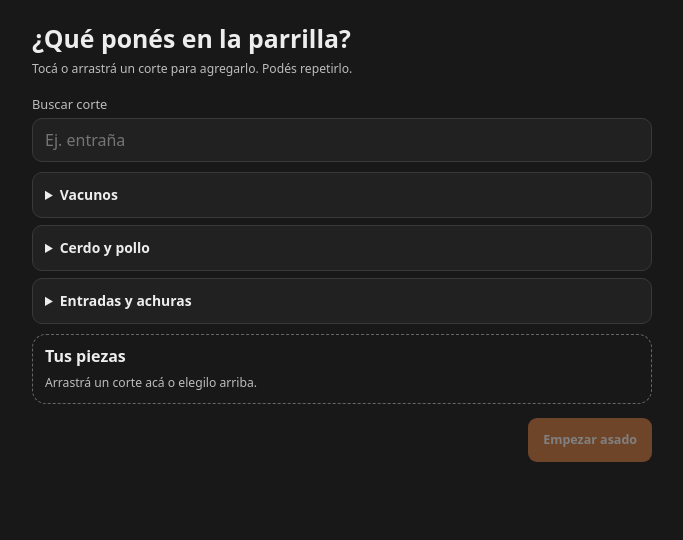
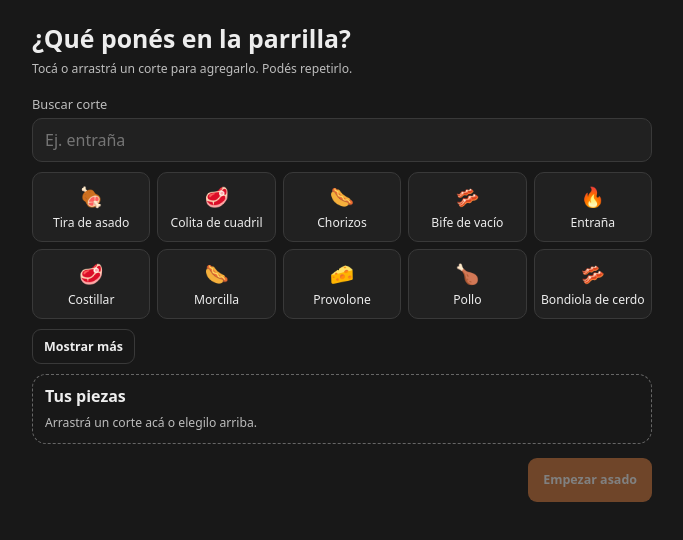
Before and after one commit to diegorych/parrilla-timer, a plain HTML site: page index.html in a window 1280 px wide. Shown: the whole page, without its empty margins (298-981 px from the left). Drawn offline with Linux system fonts and the light colour scheme.

Commit message:
Mostrar cortes en tarjetas con cantidad editable

```diff
--- a/app.js
+++ b/app.js
@@ -337,64 +337,100 @@ let draft = [];
 let draggedType = null;
 
 function addPiece(type) {
+  if (draft.filter(piece => piece.type === type).length >= 99) return;
   draft.push(createPiece(type));
   renderDraft();
 }
 
-const cutGroups = [
-  ['Vacunos', [3, 13, 2, 6, 4, 5, 7, 12, 11, 8, 9, 14, 15, 10, 16]],
-  ['Cerdo y pollo', [17, 18, 19]],
-  ['Entradas y achuras', [0, 20, 24, 1, 21, 22, 23]],
-];
+const commonCuts = [3, 2, 0, 4, 5, 13, 20, 1, 19, 17];
+const remainingCuts = presets.map((_, type) => type).filter(type => !commonCuts.includes(type));
 const search = $('#cut-search');
+const more = $('#more-cuts');
+const extra = $('#extra-cuts');
 const normalize = value => value.normalize('NFD').replace(/\p{Diacritic}/gu, '').toLowerCase().trim();
-const groups = cutGroups.map(([label, types]) => {
-  const group = document.createElement('details');
-  group.className = 'cut-group';
-  const summary = document.createElement('summary');
-  summary.textContent = label;
-  group.append(summary);
-  const buttons = types.map(type => {
+const catalog = new Map();
+let expanded = false;
+
+function createCutCard(type, container) {
+  const preset = presets[type];
+  const card = document.createElement('div');
+  card.className = 'cut-card';
+
   const button = document.createElement('button');
   button.type = 'button';
   button.className = 'cut-option';
   button.draggable = true;
-    button.textContent = (emojis[type] ?? presets[type].emoji ?? '🥩') + ' ' + presets[type].name;
-    const plus = document.createElement('span');
-    plus.textContent = '+';
-    plus.setAttribute('aria-hidden', 'true');
-    button.append(plus);
-    button.setAttribute('aria-label', 'Agregar ' + presets[type].name);
+  button.setAttribute('aria-label', 'Agregar ' + preset.name);
+  const icon = document.createElement('span');
+  icon.textContent = emojis[type] ?? preset.emoji ?? '🥩';
+  icon.setAttribute('aria-hidden', 'true');
+  button.append(icon, preset.name);
   button.addEventListener('click', () => addPiece(type));
   button.addEventListener('dragstart', event => {
     draggedType = type;
-      event.dataTransfer.setData('text/plain', presets[type].name);
+    event.dataTransfer.setData('text/plain', preset.name);
     event.dataTransfer.effectAllowed = 'copy';
   });
   button.addEventListener('dragend', () => {
     draggedType = null;
     dropZone.classList.remove('drag-over');
   });
-    group.append(button);
-    return { button, name: normalize(presets[type].name) };
+
+  const label = document.createElement('label');
+  label.className = 'cut-quantity';
+  label.textContent = 'Cantidad';
+  const input = document.createElement('input');
+  input.type = 'number';
+  input.inputMode = 'numeric';
+  input.min = '0';
+  input.max = '99';
+  input.setAttribute('aria-label', 'Cantidad de ' + preset.name);
+  input.addEventListener('keydown', event => {
+    if (event.key !== 'Enter') return;
+    event.preventDefault();
+    input.blur();
   });
-  $('#ingredients').append(group);
-  return { group, buttons };
+  input.addEventListener('change', () => {
+    const count = draft.filter(piece => piece.type === type).length;
+    const requested = input.valueAsNumber;
+    if (!Number.isInteger(requested) || requested < 0 || requested > 99) {
+      input.value = count;
+      return;
+    }
+    for (let index = count; index < requested; index++) draft.push(createPiece(type));
+    for (let index = count; index > requested; index--) {
+      draft.splice(draft.findLastIndex(piece => piece.type === type), 1);
+    }
+    renderDraft();
+    if (!requested) button.focus();
   });
+  label.append(input);
+  card.append(button, label);
+  container.append(card);
+  catalog.set(type, { card, button, label, input, name: normalize(preset.name) });
+}
 
-let wasSearching = false;
-let expandedGroups = [];
-search.addEventListener('input', () => {
+commonCuts.forEach(type => createCutCard(type, $('#ingredients')));
+remainingCuts.forEach(type => createCutCard(type, extra));
+
+function filterCatalog() {
   const query = normalize(search.value);
-  if (query && !wasSearching) expandedGroups = groups.map(({ group }) => group.open);
-  for (const [index, { group, buttons }] of groups.entries()) {
-    buttons.forEach(({ button, name }) => { button.hidden = !name.includes(query); });
-    group.hidden = buttons.every(({ button }) => button.hidden);
-    if (query) group.open = !group.hidden;
-    else if (wasSearching) group.open = expandedGroups[index];
+  let found = false;
+  for (const { card, name } of catalog.values()) {
+    card.hidden = !name.includes(query);
+    found ||= !card.hidden;
   }
-  $('#no-cuts').hidden = groups.some(({ group }) => !group.hidden);
-  wasSearching = Boolean(query);
+  more.hidden = Boolean(query);
+  more.textContent = expanded ? 'Mostrar menos' : 'Mostrar más';
+  more.setAttribute('aria-expanded', String(expanded));
+  extra.hidden = query ? remainingCuts.every(type => catalog.get(type).card.hidden) : !expanded;
+  $('#no-cuts').hidden = found;
+}
+
+search.addEventListener('input', filterCatalog);
+more.addEventListener('click', () => {
+  expanded = !expanded;
+  filterCatalog();
 });
 
 dropZone.addEventListener('dragover', event => {
@@ -414,6 +450,14 @@ dropZone.addEventListener('drop', event => {
 });
 
 function renderDraft() {
+  const counts = new Map();
+  for (const piece of draft) counts.set(piece.type, (counts.get(piece.type) ?? 0) + 1);
+  for (const [type, { button, label, input }] of catalog) {
+    const count = counts.get(type) ?? 0;
+    label.hidden = count === 0;
+    input.value = count;
+    button.disabled = count >= 99;
+  }
   const labels = pieceLabels(draft);
   $('#empty-pieces').hidden = draft.length > 0;
   $('#build-plan').disabled = draft.length === 0;
--- a/index.html
+++ b/index.html
@@ -21,7 +21,9 @@
         <label class="cut-search">Buscar corte
           <input id="cut-search" type="search" placeholder="Ej. entraña" autocomplete="off">
         </label>
-        <div id="ingredients" class="ingredient-palette" aria-label="Cortes disponibles"></div>
+        <div id="ingredients" class="ingredient-palette" aria-label="Cortes comunes"></div>
+        <button type="button" id="more-cuts" class="button" aria-expanded="false" aria-controls="extra-cuts">Mostrar más</button>
+        <div id="extra-cuts" class="ingredient-palette" aria-label="Más cortes" hidden></div>
         <p id="no-cuts" class="muted" hidden>No encontramos ese corte.</p>
         <section id="selected-pieces" class="drop-zone" aria-labelledby="selection-title">
           <h2 id="selection-title">Tus piezas</h2>
--- a/styles.css
+++ b/styles.css
@@ -77,13 +77,16 @@ dialog .muted { margin: 7px 0 14px; }
 .setup form { margin-top: 18px; }
 .cut-search { display: grid; gap: 5px; color: var(--muted); font-size: .8rem; }
 .cut-search input { width: 100%; min-height: 44px; padding: 8px 12px; font: inherit; font-size: 16px; color: var(--text); background: var(--card); border: 1px solid var(--line); border-radius: 10px; }
-.ingredient-palette { display: grid; gap: 7px; margin-block: 10px; }
-.cut-group { border: 1px solid var(--line); border-radius: 10px; background: var(--card); }
-.cut-group summary { min-height: 44px; padding: 12px; cursor: pointer; font-size: .87rem; font-weight: 700; }
-.cut-option { width: 100%; min-height: 44px; display: flex; align-items: center; justify-content: space-between; gap: 8px; padding: 7px 12px; border: 0; border-top: 1px solid var(--line); color: var(--text); background: transparent; font: inherit; font-size: .86rem; text-align: left; cursor: pointer; touch-action: manipulation; }
-.cut-option span { color: #f5a570; font-size: 1.2rem; }
-.cut-option[hidden] { display: none; }
+.ingredient-palette { display: grid; grid-template-columns: repeat(auto-fill, minmax(min(105px, 100%), 1fr)); gap: 7px; align-items: start; margin-block: 10px; }
+.ingredient-palette[hidden], .cut-card[hidden], .cut-quantity[hidden] { display: none; }
+.cut-card { min-width: 0; border: 1px solid var(--line); border-radius: 10px; background: var(--card); }
+.cut-card:has(.cut-quantity:not([hidden])) { border-color: #a86742; }
+.cut-option { width: 100%; min-height: 68px; display: grid; justify-items: center; align-content: center; gap: 4px; padding: 7px 5px; border: 0; border-radius: 9px; color: var(--text); background: transparent; font: inherit; font-size: .76rem; text-align: center; cursor: pointer; touch-action: manipulation; }
+.cut-option span { font-size: 1.22rem; }
 .cut-option:active { background: #392c24; }
+.cut-quantity { display: grid; grid-template-columns: minmax(0, 1fr) 44px; align-items: center; gap: 4px; padding: 5px; border-top: 1px solid var(--line); color: var(--muted); font-size: .64rem; }
+.cut-quantity input { width: 100%; min-height: 36px; padding: 3px; font-size: 16px; color: var(--text); background: var(--bg); border: 1px solid #666; border-radius: 6px; }
+#more-cuts { margin-bottom: 10px; }
 #no-cuts { margin-bottom: 12px; }
 .drop-zone { padding: 12px; border: 1px dashed #666; border-radius: 14px; }
 .drop-zone.drag-over { border-color: var(--accent); background: #2c221b; }
--- a/sw.js
+++ b/sw.js
@@ -1,5 +1,5 @@
 const prefix = 'parrilla:' + self.registration.scope + ':';
-const cacheName = prefix + 'v8';
+const cacheName = prefix + 'v9';
 const assets = ['./', './index.html', './styles.css', './app.js', './manifest.webmanifest', './icons/icon-192.png', './icons/icon-512.png'];
 
 self.addEventListener('install', event => {
```
Lines whose indentation alone changed are shown as unchanged.
